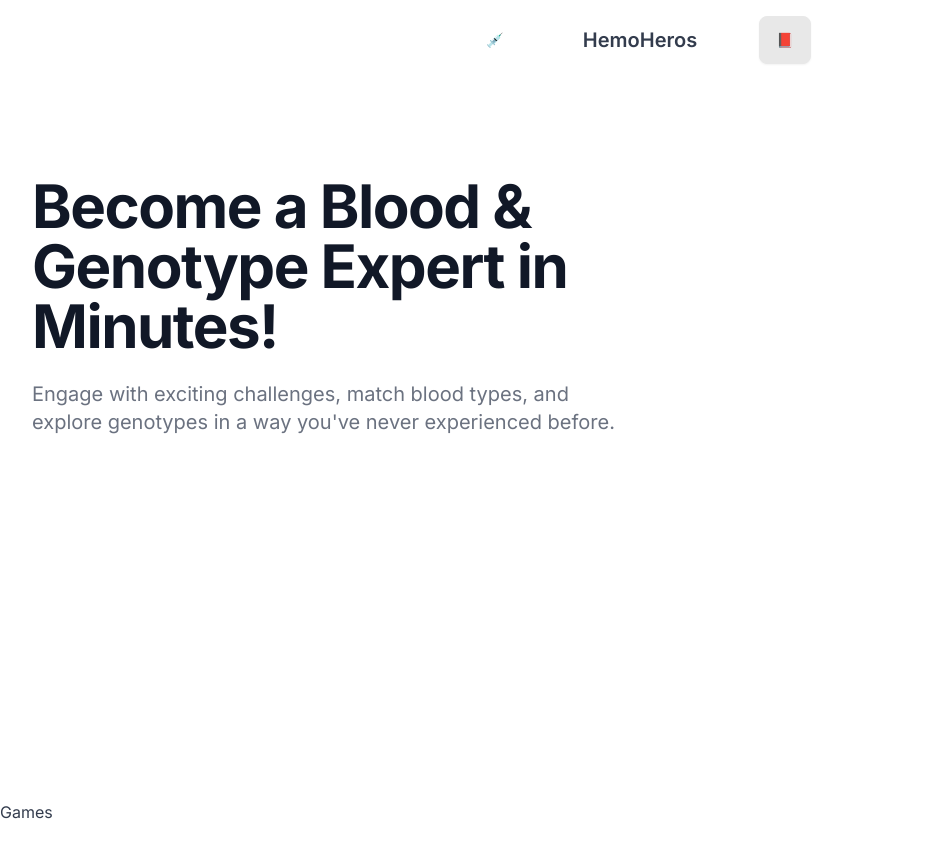
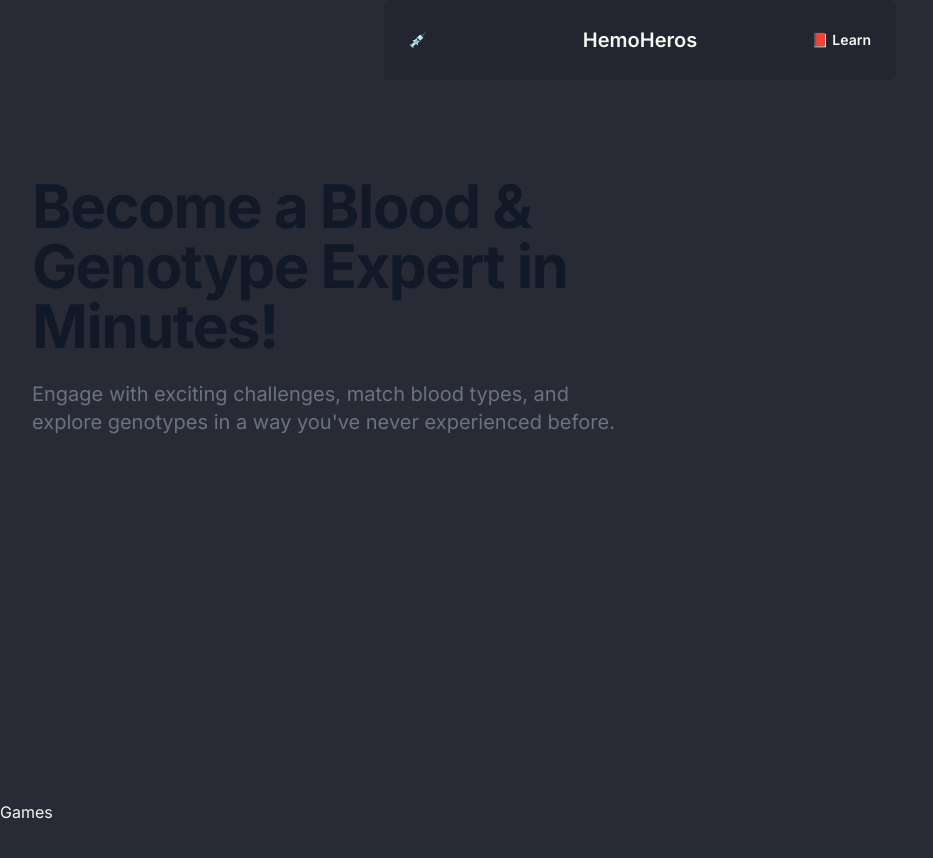
Before and after one commit to harryyking/HemoHeros, a Next.js app: page / in a window 1280 px wide. Shown: the top 858 px of the page, without its empty margins (0-933 px from the left). Built offline with nearby package versions, Linux system fonts and the light colour scheme.

Commit message:
new theme

```diff
--- a/app/layout.tsx
+++ b/app/layout.tsx
@@ -17,7 +17,7 @@ export default function RootLayout({
   return (
     <html lang="en" >
       <body
-      data-theme="emerald"
+      data-theme="dracula"
       className={brand.className}
       >
         {children}
--- a/components/Nav.tsx
+++ b/components/Nav.tsx
@@ -2,8 +2,8 @@ import React from 'react'
 
 const Nav = () => {
   return (
-    <div className="navbar bg-base-100 max-w-md mx-auto rounded-md py-4">
-  <div className="navbar-start tooltip" data-tip="HemoHeros">
+    <div className="navbar bg-base-200 max-w-lg mx-auto rounded-md py-4">
+  <div className="navbar-start">
     <a href="" className='btn btn-ghost'>💉</a>
   </div>
 
@@ -12,8 +12,8 @@ const Nav = () => {
   </div>
 
 
-  <div className="navbar-end tooltip" data-tip="Learn">
-    <a className="btn">📕</a>
+  <div className="navbar-end" >
+    <a className="btn btn-ghost">📕 Learn</a>
 
   </div>
 </div>
--- a/tailwind.config.ts
+++ b/tailwind.config.ts
@@ -16,7 +16,7 @@ const config: Config = {
   },
   plugins: [require('daisyui')],
   daisyui : {
-    themes: ["light", "dark", "emerald"]
+    themes: ["light", "dark", "dracula"]
   }
 };
 export default config;
```
